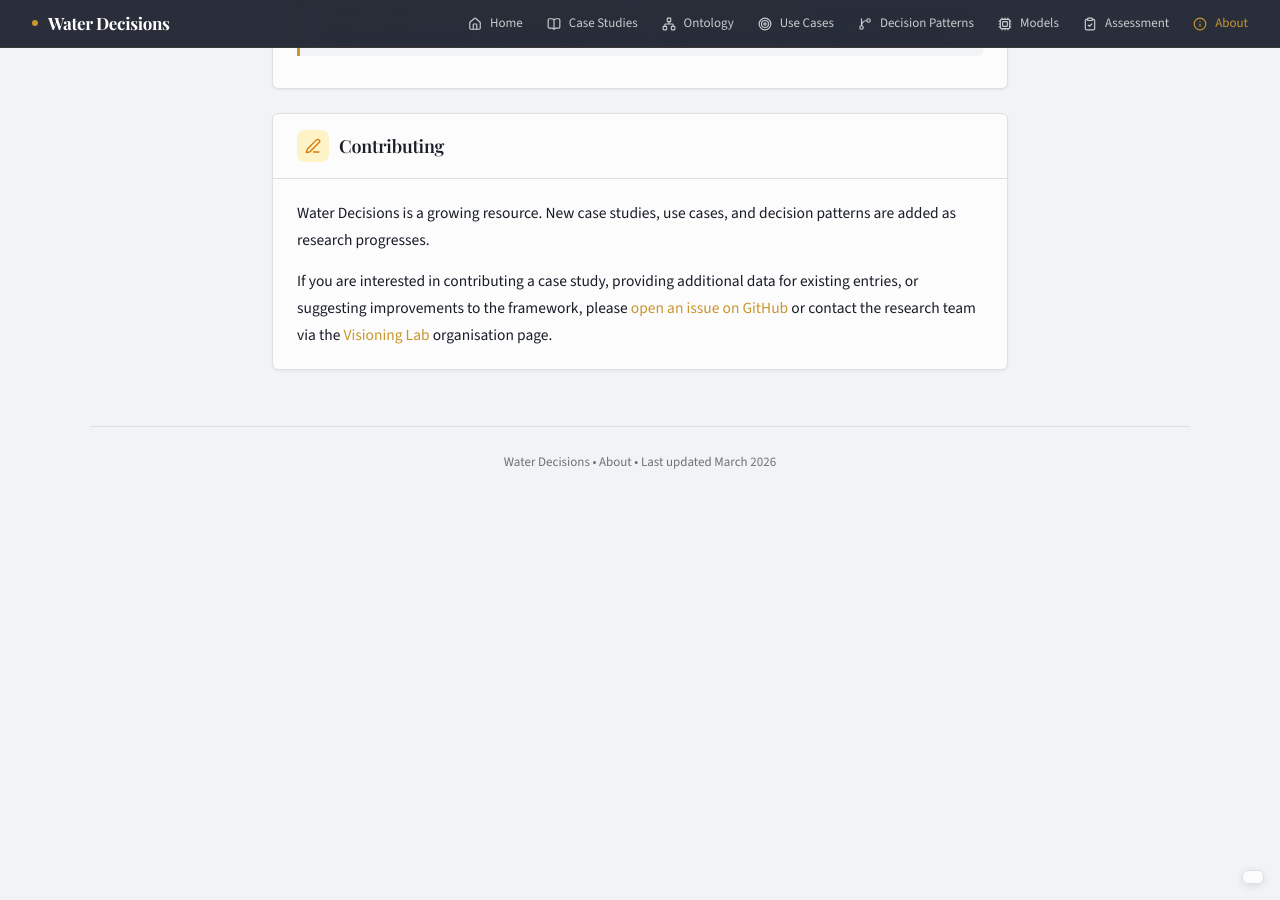
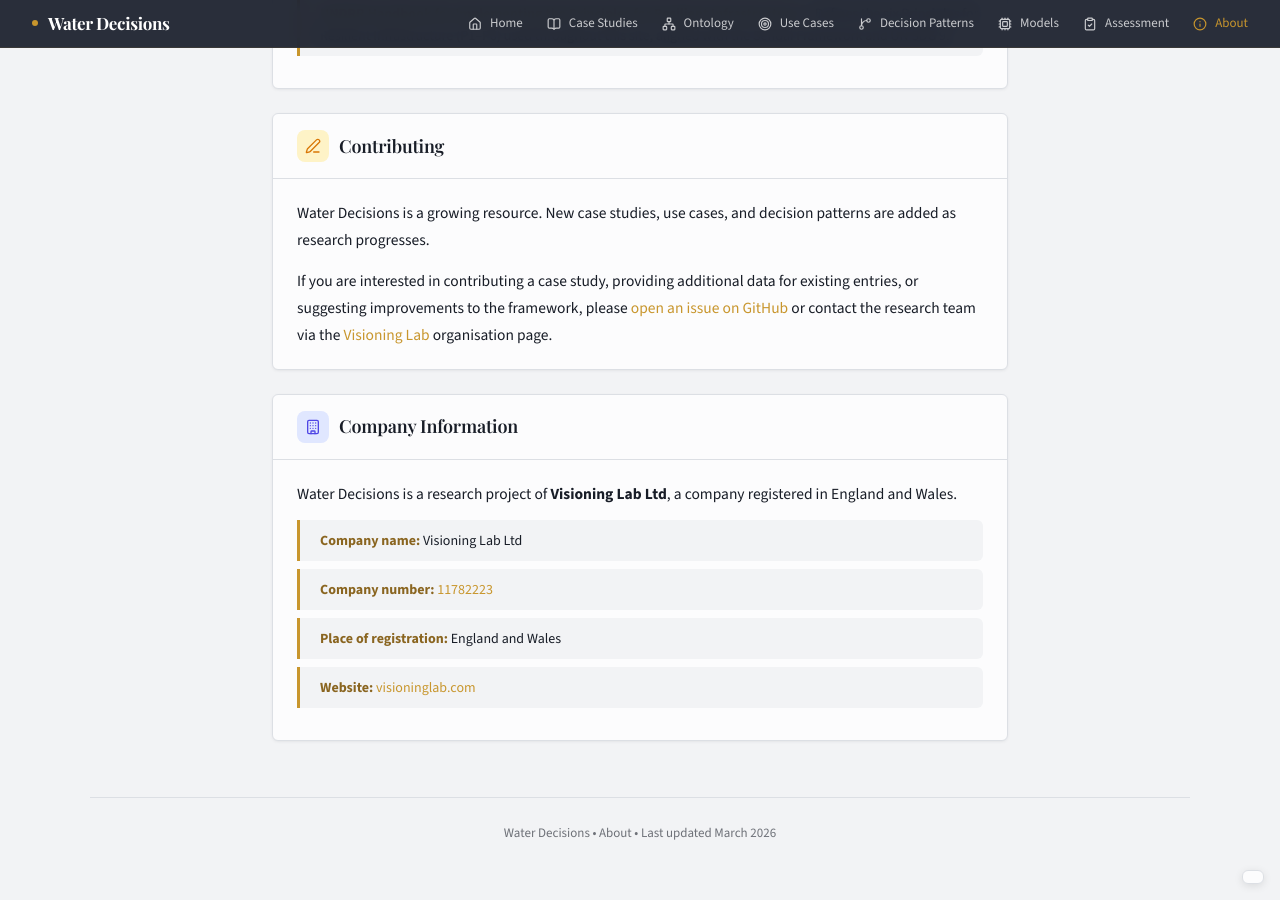
Before and after one commit to visioninglab/waterdecisions, a Jekyll site: the page built from about.html, in a window 1280 px wide and 900 px high, scrolled down 2647 px. Built offline with Jekyll 4.4.1, drawn with Linux system fonts in a browser that asks for light colours; before the commit the page ends 3176 px from its top, so only the background shows below that.

Commit message:
Add Visioning Lab company information to about page

```diff
--- a/about.html
+++ b/about.html
@@ -108,3 +108,20 @@ footer_text: "Water Decisions &bull; About &bull; Last updated March 2026"
       <p>If you are interested in contributing a case study, providing additional data for existing entries, or suggesting improvements to the framework, please <a href="https://github.com/visioninglab/waterdecisions/issues">open an issue on GitHub</a> or contact the research team via the <a href="https://github.com/visioninglab">Visioning Lab</a> organisation page.</p>
     </div>
   </div>
+
+  <!-- Company Information -->
+  <div class="about-section">
+    <div class="about-section-header">
+      <div class="about-section-icon" style="background:#e0e7ff;color:#4f46e5;"><i data-lucide="building"></i></div>
+      <h2>Company Information</h2>
+    </div>
+    <div class="about-section-body">
+      <p>Water Decisions is a research project of <strong>Visioning Lab Ltd</strong>, a company registered in England and Wales.</p>
+      <ul class="structure-list">
+        <li><strong>Company name:</strong> Visioning Lab Ltd</li>
+        <li><strong>Company number:</strong> <a href="https://find-and-update.company-information.service.gov.uk/company/11782223" target="_blank" rel="noopener">11782223</a></li>
+        <li><strong>Place of registration:</strong> England and Wales</li>
+        <li><strong>Website:</strong> <a href="https://visioninglab.com" target="_blank" rel="noopener">visioninglab.com</a></li>
+      </ul>
+    </div>
+  </div>
```
